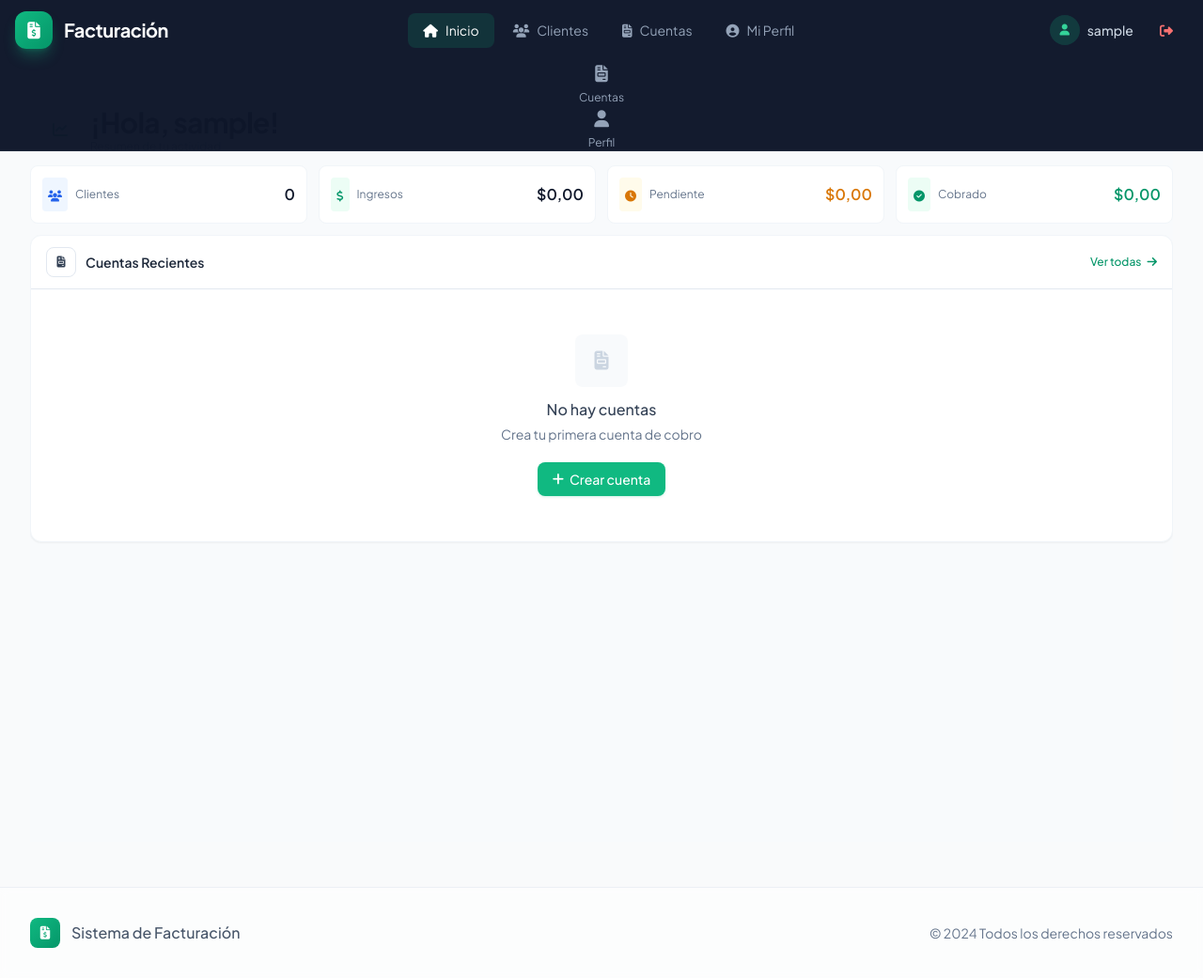
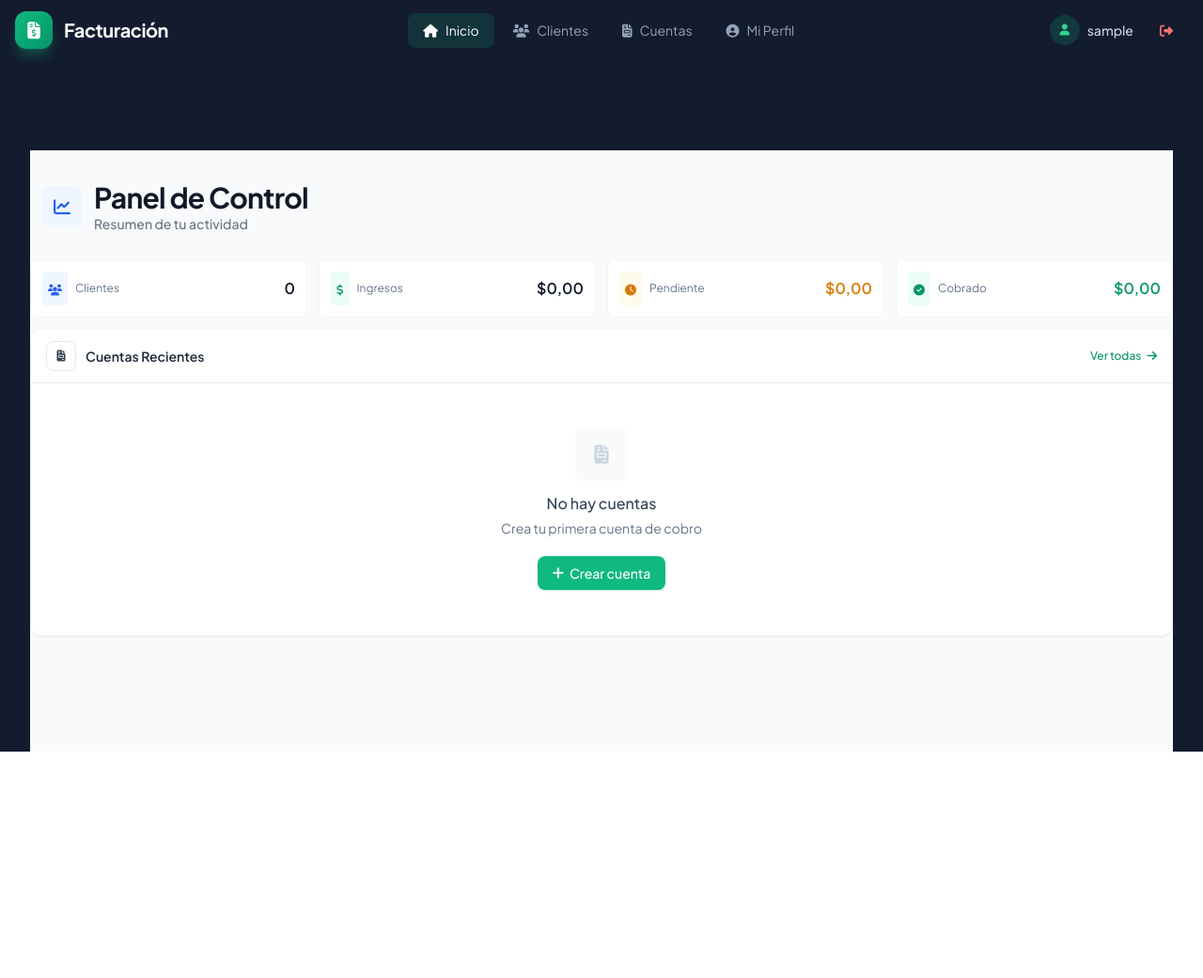
Before and after one commit to Eglism11/web-facturacion, a Flask app: page / in a window 1280 px wide. Shown: the whole page at 94% size. After the commit the page ends 800 px from the top, so only its background shows below. Run offline with Flask 3, Linux system fonts and the light colour scheme; the visitor is signed in with stand-in values (Sample User, id 1); data that the repository does not hold is empty; parts of the project's set-up code (start-up, migrations or seed data) failed here and were passed over; some libraries are stand-ins or nearby versions.

Commit message:
UI: Fix grid, titles y navbar

```diff
--- a/templates/base.html
+++ b/templates/base.html
@@ -255,41 +255,29 @@
             </div>
         </div>
 
-<div class="md:hidden fixed bottom-0 left-0 right-0 z-50 bg-white/95 backdrop-blur-sm border-t border-slate-200 shadow-lg">
-            <div class="flex justify-around items-center py-2">
-                <a href="{{ url_for('index') }}" class="flex flex-col items-center {% if request.endpoint == 'index' or request.endpoint == None %}text-primary-600 font-medium{% else %}text-slate-400{% endif %}">
-                    <i class="fas fa-home text-lg"></i>
-                    <span class="text-xs mt-1">Inicio</span>
+<nav class="md:hidden fixed bottom-0 left-0 right-0 z-[9999] bg-white border-t border-slate-200 shadow-[0_-4px_6px_-1px_rgba(0,0,0,0.1)]">
+        <div class="flex justify-around items-center h-16">
+            <a href="{{ url_for('index') }}" class="flex flex-col items-center justify-center flex-1 {% if request.endpoint == 'index' or request.endpoint == None %}text-primary-600{% else %}text-slate-400{% endif %}">
+                <i class="fas fa-home text-xl"></i>
+                <span class="text-[10px] mt-0.5">Inicio</span>
             </a>
-                <a href="{{ url_for('listar_clientes') }}" class="flex flex-col items-center {% if request.endpoint == 'listar_clientes' %}text-primary-600 font-medium{% else %}text-slate-400{% endif %}">
-                    <i class="fas fa-users text-lg"></i>
-                    <span class="text-xs mt-1">Clientes</span>
+            <a href="{{ url_for('listar_clientes') }}" class="flex flex-col items-center justify-center flex-1 {% if request.endpoint == 'listar_clientes' %}text-primary-600{% else %}text-slate-400{% endif %}">
+                <i class="fas fa-users text-xl"></i>
+                <span class="text-[10px] mt-0.5">Clientes</span>
             </a>
-                <a href="{{ url_for('crear_cuenta') }}" class="flex flex-col items-center text-primary-600 -mt-3">
-                    <div class="w-12 h-12 rounded-full bg-primary-500 flex items-center justify-center shadow-lg">
-                        <i class="fas fa-plus text-white text-xl"></i>
+            <a href="{{ url_for('crear_cuenta') }}" class="flex flex-col items-center justify-center -mt-6 flex-1">
+                <div class="w-14 h-14 rounded-full bg-primary-500 flex items-center justify-center shadow-lg border-4 border-white">
+                    <i class="fas fa-plus text-white text-2xl"></i>
                 </div>
             </a>
-                <a href="{{ url_for('listar_cuentas') }}" class="flex flex-col items-center {% if request.endpoint == 'listar_cuentas' %}text-primary-600 font-medium{% else %}text-slate-400{% endif %}">
-                    <i class="fas fa-file-invoice text-lg"></i>
-                    <span class="text-xs mt-1">Cuentas</span>
+            <a href="{{ url_for('listar_cuentas') }}" class="flex flex-col items-center justify-center flex-1 {% if request.endpoint == 'listar_cuentas' %}text-primary-600{% else %}text-slate-400{% endif %}">
+                <i class="fas fa-file-invoice text-xl"></i>
+                <span class="text-[10px] mt-0.5">Cuentas</span>
             </a>
-                <a href="{{ url_for('perfil') }}" class="flex flex-col items-center {% if request.endpoint == 'perfil' %}text-primary-600 font-medium{% else %}text-slate-400{% endif %}">
-                    <i class="fas fa-user text-lg"></i>
-                    <span class="text-xs mt-1">Perfil</span>
+            <a href="{{ url_for('perfil') }}" class="flex flex-col items-center justify-center flex-1 {% if request.endpoint == 'perfil' %}text-primary-600{% else %}text-slate-400{% endif %}">
+                <i class="fas fa-user text-xl"></i>
+                <span class="text-[10px] mt-0.5">Perfil</span>
             </a>
-            </div>
-        </div>
-                </a>
-                <a href="{{ url_for('listar_cuentas') }}" class="flex flex-col items-center {% if request.endpoint == 'listar_cuentas' %}text-primary-600{% else %}text-slate-400{% endif %}">
-                    <i class="fas fa-file-invoice text-lg"></i>
-                    <span class="text-xs mt-1">Cuentas</span>
-                </a>
-                <a href="{{ url_for('perfil') }}" class="flex flex-col items-center {% if request.endpoint == 'perfil' %}text-primary-600{% else %}text-slate-400{% endif %}">
-                    <i class="fas fa-user text-lg"></i>
-                    <span class="text-xs mt-1">Perfil</span>
-                </a>
-            </div>
         </div>
     </nav>
 
--- a/templates/index.html
+++ b/templates/index.html
@@ -4,19 +4,19 @@
 
 {% block content %}
 <div class="space-y-3 fade-in overflow-x-hidden bg-slate-50 min-h-screen pb-24 pt-4">
-    <div class="flex items-center justify-between px-3">
+    <div class="flex items-center justify-between px-3 py-4">
         <div class="flex items-center gap-3">
-            <div class="w-10 h-10 rounded-lg bg-primary-50 flex items-center justify-center">
-                <i class="fas fa-chart-line text-primary-600"></i>
+            <div class="w-11 h-11 rounded-xl bg-blue-50 flex items-center justify-center">
+                <i class="fas fa-chart-line text-blue-600 text-lg"></i>
             </div>
             <div>
-                <p class="text-2xl sm:text-3xl font-bold text-slate-900 tracking-tight">¡Hola, {{ current_user.nombre_completo or current_user.username }}!</p>
-                <p class="text-xs text-slate-500">Resumen de tu actividad</p>
+                <h1 class="text-2xl sm:text-3xl font-bold text-gray-900 tracking-tight">Panel de Control</h1>
+                <p class="text-sm text-gray-500 font-medium">Resumen de tu actividad</p>
             </div>
         </div>
     </div>
 
-    <div class="md:hidden grid grid-cols-2 gap-2 px-3">
+    <div class="md:hidden grid grid-cols-2 gap-3 px-3 max-w-screen-xl mx-auto">
         <div class="stat-card rounded-lg p-3 bg-white border border-slate-200 text-center shadow-sm">
             <div class="p-1.5 rounded bg-blue-50 inline-flex mb-1">
                 <i class="fas fa-users text-blue-600 text-xs"></i>
```
Lines whose indentation alone changed are shown as unchanged.
